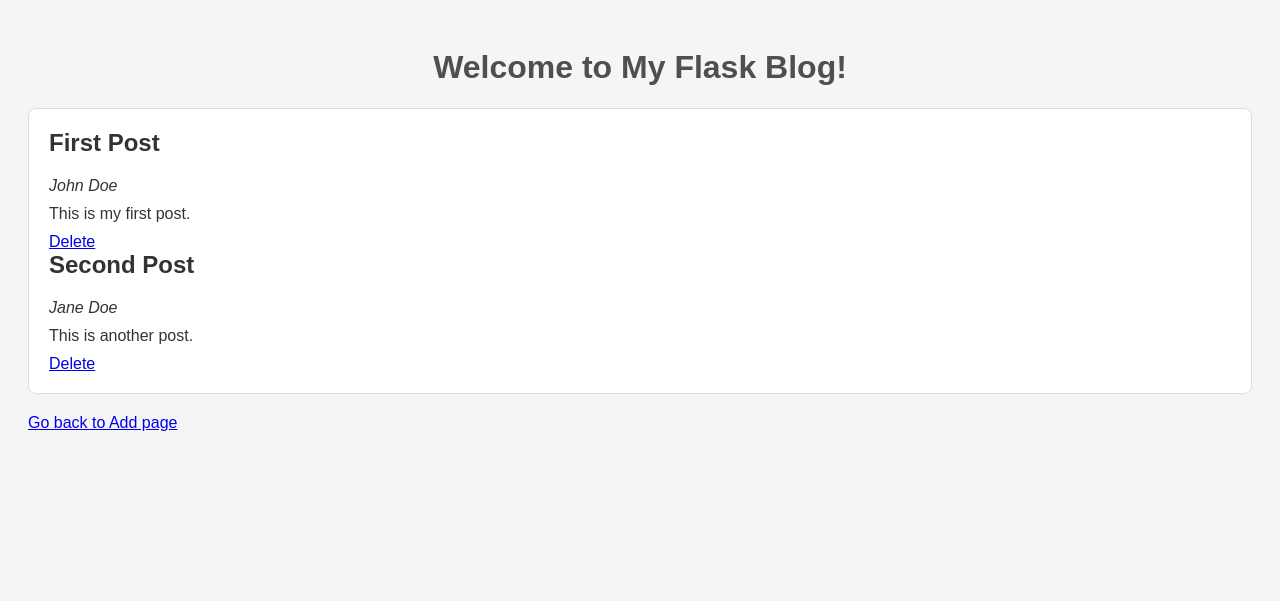
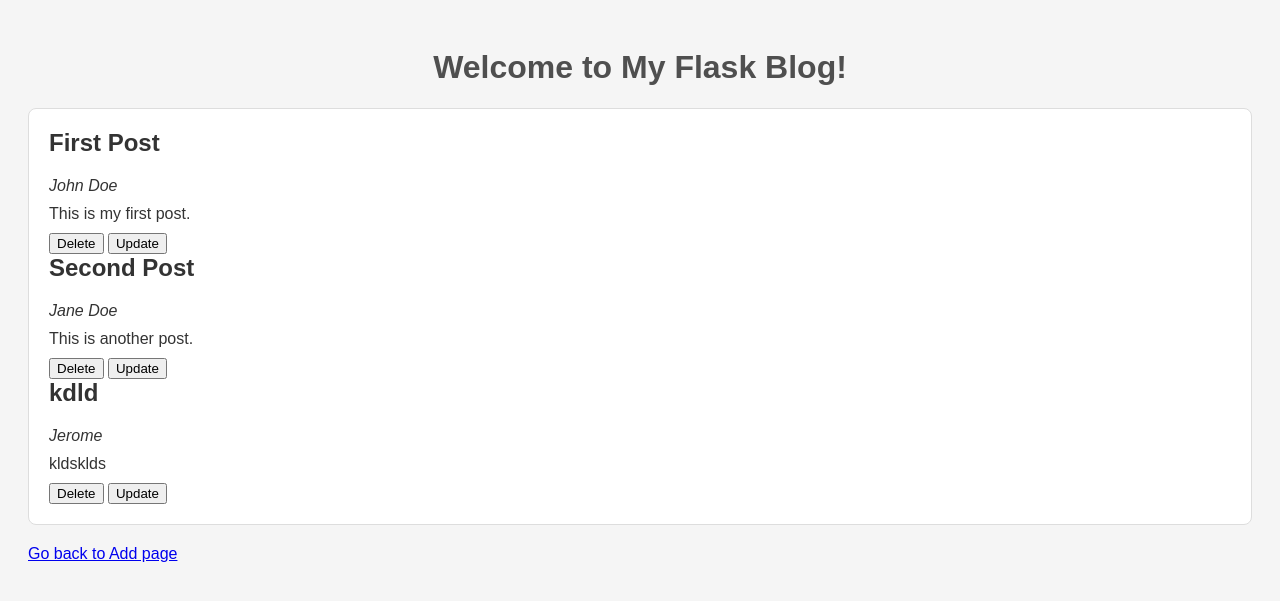
Before and after one commit to masterschool-weiterbildung/weiterbildung-blog, a Flask app: page / in a window 1280 px wide. Shown: the top 601 px of the page. Run offline with Flask 3, Linux system fonts and the light colour scheme.

Commit message:
Adds the Update Route

```diff
--- /dev/null
+++ b/app.py
@@ -0,0 +1,61 @@
+from flask import request, render_template, Flask, redirect, url_for
+
+from util import fetch_data, JSON_DATA_PATH, PAYLOAD, add_post, delete_post, \
+    fetch_post_by_id, AUTHOR, TITLE, CONTENT, update_post
+
+app = Flask(__name__)
+
+
+@app.route('/')
+def index():
+    blog_posts = fetch_data(JSON_DATA_PATH)
+    return render_template('index.html', posts=blog_posts[PAYLOAD])
+
+
+@app.route('/add', methods=['GET', 'POST'])
+def add():
+    if request.method == 'POST':
+        blog_author = request.form.get("author")
+        blog_title = request.form.get("title")
+        blog_content = request.form.get("content")
+
+        add_post(blog_author, blog_title, blog_content)
+
+        return redirect(url_for('index'))
+
+    return render_template('add.html')
+
+
+@app.route('/delete/<int:post_id>')
+def delete(post_id):
+    delete_post(post_id)
+
+    return redirect(url_for('index'))
+
+
+@app.route('/update/<int:post_id>', methods=['GET', 'POST'])
+def update(post_id):
+    # Fetch the blog posts from the JSON file
+    post = fetch_post_by_id(post_id)
+    if post is None:
+        # Post not found
+        return "Post not found", 404
+
+    if request.method == 'POST':
+        # Update the post in the JSON file
+        blog_author = request.form[AUTHOR]
+        blog_title = request.form[TITLE]
+        blog_content = request.form[CONTENT]
+
+        update_post(post_id, blog_author, blog_title, blog_content)
+
+        # Redirect back to index
+        return redirect(url_for('index'))
+
+    # Else, it's a GET request
+    # So display the update.html page
+    return render_template('update.html', post=post)
+
+
+if __name__ == '__main__':
+    app.run(host="0.0.0.0", port=5000, debug=True)
--- a/app/routes.py
+++ /dev/null
@@ -1,40 +0,0 @@
-from flask import request, render_template, Flask, redirect, url_for
-
-from app.util import (fetch_data,
-                      JSON_DATA_PATH,
-                      build_to_add_dict,
-                      write_data, add_author, build_dict, PAYLOAD, ID,
-                      get_last_id, delete_post, add_post)
-
-app = Flask(__name__)
-
-
-@app.route('/')
-def index():
-    blog_posts = fetch_data(JSON_DATA_PATH)
-    return render_template('index.html', posts=blog_posts[PAYLOAD])
-
-
-@app.route('/add', methods=['GET', 'POST'])
-def add():
-    if request.method == 'POST':
-        author = request.form.get("author")
-        title = request.form.get("title")
-        content = request.form.get("content")
-
-        result_message = add_post(author, content, title)
-
-        return redirect(url_for('index'))
-
-    return render_template('add.html')
-
-
-@app.route('/delete/<int:post_id>')
-def delete(post_id):
-    result_message = delete_post(post_id)
-
-    return redirect(url_for('index'))
-
-
-if __name__ == '__main__':
-    app.run(host="0.0.0.0", port=5000, debug=True)
--- a/app/static/data/data.json
+++ /dev/null
@@ -1 +0,0 @@
-[{"id": 1, "author": "John Doe", "title": "First Post", "content": "This is my first post."}, {"id": 2, "author": "Jane Doe", "title": "Second Post", "content": "This is another post."}]
--- /dev/null
+++ b/static/data/data.json
@@ -0,0 +1 @@
+[{"id": 1, "author": "John Doe", "title": "First Post", "content": "This is my first post."}, {"id": 2, "author": "Jane Doe", "title": "Second Post", "content": "This is another post."}, {"id": 3, "author": "Jerome", "title": "kdld", "content": "kldsklds"}]
--- a/app/templates/index.html
+++ b/templates/index.html
@@ -14,8 +14,8 @@
     <h2>{{ post["title"] }}</h2>
     <p><em>{{ post["author"] }}</em></p>
     <p>{{ post["content"] }}</p>
-    <a href="/delete/{{post['id']}}"
-       onclick="return confirm('Are you sure you want to delete this item?');">Delete</a>
+    <input type="button" onclick="location.href='/delete/{{post['id']}}';" value="Delete"/>
+    <input type="button" onclick="location.href='/update/{{post['id']}}';" value="Update"/>
     {% endfor %}
 </div>
 <div>
--- a/app/util.py
+++ b/util.py
@@ -91,14 +91,27 @@ def add_author(author: dict, data: list[dict]):
     return data
 
 
-def delete_post(post_id):
+def fetch_post_by_id(blog_id):
     blog_posts = fetch_data(JSON_DATA_PATH)[PAYLOAD]
     for post in blog_posts:
-        if post[ID] == post_id:
-            blog_posts.remove(post)
-            break
+        if post[ID] == blog_id:
+            return post
+
+
+def delete_post(blog_id):
+    blog_posts = fetch_data(JSON_DATA_PATH)[PAYLOAD]
+
+    post = fetch_post_by_id(blog_id)
+
+    blog_posts.remove(post)
 
     return write_data(blog_posts, JSON_DATA_PATH)
+
+
+def update_post(post_id: int, author: str, title: str, content: str):
+    delete_post(post_id)
+
+    return add_post(author, title, content)
 
 
 def add_post(author, content, title):
```
Also changed, not shown: test_jerome.py (added, +9 -0 lines), app/__init__.py (deleted), static/style.css (renamed from app/static/style.css), templates/add.html (renamed from app/templates/add.html).
